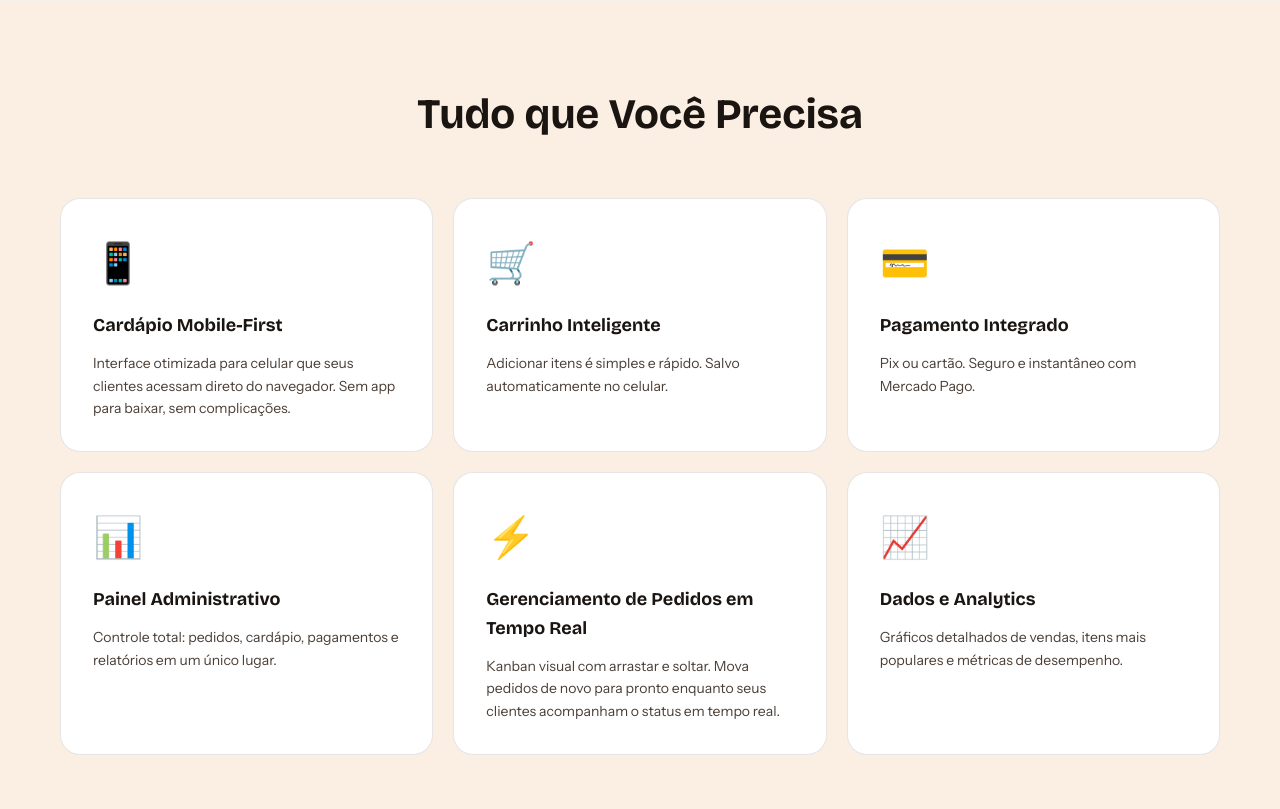
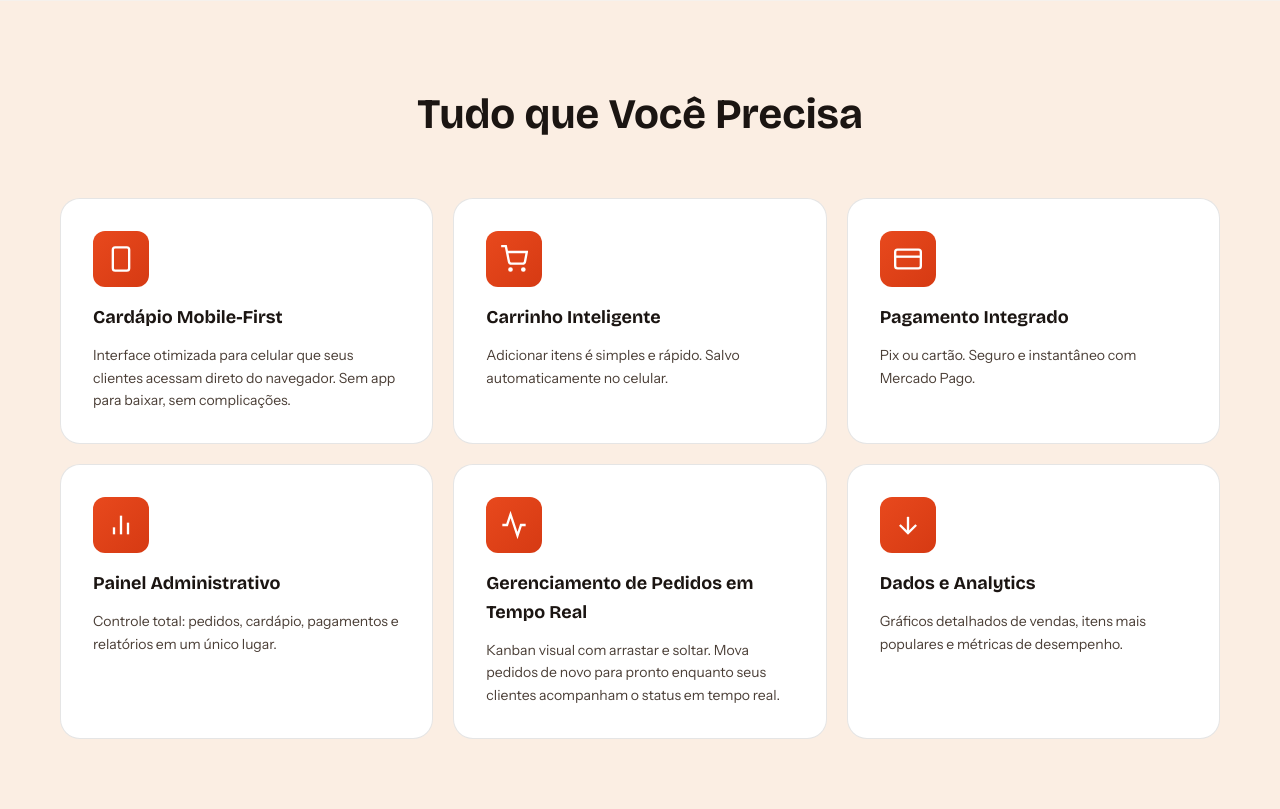
Before and after one commit to coiluisf/plataforma-pedidos, a PHP site: page / in a window 1280 px wide. Shown: the part 1335-2144 px from the top of the page. Run offline with PHP 8.4, Linux system fonts and the light colour scheme.

Commit message:
Fix authentication and replace emoji icons with professional SVGs
- Fix: Correct action parameter handling in auth.php for register/login
- Added proper header handling for JSON requests
- Replaced 6 emoji icons in feature cards with professional SVG icons
- Added gradient backgrounds to feature icons
- Better visual consistency with design system

Co-Authored-By: Claude Haiku 4.5 <noreply@anthropic.com>
Claude-Session: https://claude.ai/code/session_01TiSANVgo6jbEmBkpLgmV49

```diff
--- a/public_html/api/auth.php
+++ b/public_html/api/auth.php
@@ -3,7 +3,7 @@ require_once __DIR__ . '/../config/constants.php';
 require_once __DIR__ . '/../config/database.php';
 
 $input = json_decode(file_get_contents('php://input'), true);
-$action = $GLOBALS['_REQUEST_ACTION'] ?? ($_POST['action'] ?? null);
+$action = $_POST['action'] ?? $_GET['action'] ?? null;
 
 if ($_SERVER['REQUEST_METHOD'] === 'POST') {
     switch ($action) {
--- a/public_html/public/css/landing.css
+++ b/public_html/public/css/landing.css
@@ -389,9 +389,21 @@ body {
 }
 
 .feature-icon {
-    font-size: 40px;
+    width: 56px;
+    height: 56px;
     margin-bottom: 16px;
-    display: block;
+    display: flex;
+    align-items: center;
+    justify-content: center;
+    background: linear-gradient(135deg, var(--primary) 0%, #D63A13 100%);
+    border-radius: 12px;
+    color: white;
+}
+
+.feature-icon svg {
+    width: 28px;
+    height: 28px;
+    stroke: currentColor;
 }
 
 .bento-card h3 {
--- a/public_html/views/auth/login.php
+++ b/public_html/views/auth/login.php
@@ -146,7 +146,10 @@ if (isset($_SESSION['restaurant_id'])) {
             try {
                 const response = await fetch('/api/auth.php?action=login', {
                     method: 'POST',
-                    headers: {'Content-Type': 'application/json'},
+                    headers: {
+                        'Content-Type': 'application/json',
+                        'X-Requested-With': 'XMLHttpRequest'
+                    },
                     body: JSON.stringify({email, password})
                 });
 
--- a/public_html/views/auth/register.php
+++ b/public_html/views/auth/register.php
@@ -156,7 +156,10 @@ if (isset($_SESSION['restaurant_id'])) {
             try {
                 const response = await fetch('/api/auth.php?action=register', {
                     method: 'POST',
-                    headers: {'Content-Type': 'application/json'},
+                    headers: {
+                        'Content-Type': 'application/json',
+                        'X-Requested-With': 'XMLHttpRequest'
+                    },
                     body: JSON.stringify(data)
                 });
 
--- a/public_html/views/landing.php
+++ b/public_html/views/landing.php
@@ -136,32 +136,55 @@ session_start();
             <h2>Tudo que Você Precisa</h2>
             <div class="bento-grid">
                 <div class="bento-card bento-large">
-                    <div class="feature-icon">📱</div>
+                    <div class="feature-icon">
+                        <svg viewBox="0 0 24 24" fill="none" stroke="currentColor" stroke-width="2">
+                            <rect x="5" y="2" width="14" height="20" rx="2" ry="2"/><line x1="12" y1="18" x2="12" y2="18.01"/>
+                        </svg>
+                    </div>
                     <h3>Cardápio Mobile-First</h3>
                     <p>Interface otimizada para celular que seus clientes acessam direto do navegador. Sem app para baixar, sem complicações.</p>
                 </div>
                 <div class="bento-card">
-                    <div class="feature-icon">🛒</div>
+                    <div class="feature-icon">
+                        <svg viewBox="0 0 24 24" fill="none" stroke="currentColor" stroke-width="2">
+                            <circle cx="9" cy="21" r="1"/><circle cx="20" cy="21" r="1"/><path d="M1 1h4l2.68 13.39a2 2 0 0 0 2 1.61h9.72a2 2 0 0 0 2-1.61L23 6H6"/>
+                        </svg>
+                    </div>
                     <h3>Carrinho Inteligente</h3>
                     <p>Adicionar itens é simples e rápido. Salvo automaticamente no celular.</p>
                 </div>
                 <div class="bento-card">
-                    <div class="feature-icon">💳</div>
+                    <div class="feature-icon">
+                        <svg viewBox="0 0 24 24" fill="none" stroke="currentColor" stroke-width="2">
+                            <rect x="1" y="4" width="22" height="16" rx="2" ry="2"/><line x1="1" y1="10" x2="23" y2="10"/>
+                        </svg>
+                    </div>
                     <h3>Pagamento Integrado</h3>
                     <p>Pix ou cartão. Seguro e instantâneo com Mercado Pago.</p>
                 </div>
                 <div class="bento-card">
-                    <div class="feature-icon">📊</div>
+                    <div class="feature-icon">
+                        <svg viewBox="0 0 24 24" fill="none" stroke="currentColor" stroke-width="2">
+                            <line x1="18" y1="20" x2="18" y2="10"/><line x1="12" y1="20" x2="12" y2="4"/><line x1="6" y1="20" x2="6" y2="14"/>
+                        </svg>
+                    </div>
                     <h3>Painel Administrativo</h3>
                     <p>Controle total: pedidos, cardápio, pagamentos e relatórios em um único lugar.</p>
                 </div>
                 <div class="bento-card bento-large">
-                    <div class="feature-icon">⚡</div>
+                    <div class="feature-icon">
+                        <svg viewBox="0 0 24 24" fill="none" stroke="currentColor" stroke-width="2">
+                            <polyline points="22 12 18 12 15 21 9 3 6 12 2 12"/></svg>
+                    </div>
                     <h3>Gerenciamento de Pedidos em Tempo Real</h3>
                     <p>Kanban visual com arrastar e soltar. Mova pedidos de novo para pronto enquanto seus clientes acompanham o status em tempo real.</p>
                 </div>
                 <div class="bento-card">
-                    <div class="feature-icon">📈</div>
+                    <div class="feature-icon">
+                        <svg viewBox="0 0 24 24" fill="none" stroke="currentColor" stroke-width="2">
+                            <line x1="12" y1="5" x2="12" y2="19"/><polyline points="19 12 12 19 5 12"/>
+                        </svg>
+                    </div>
                     <h3>Dados e Analytics</h3>
                     <p>Gráficos detalhados de vendas, itens mais populares e métricas de desempenho.</p>
                 </div>
```
